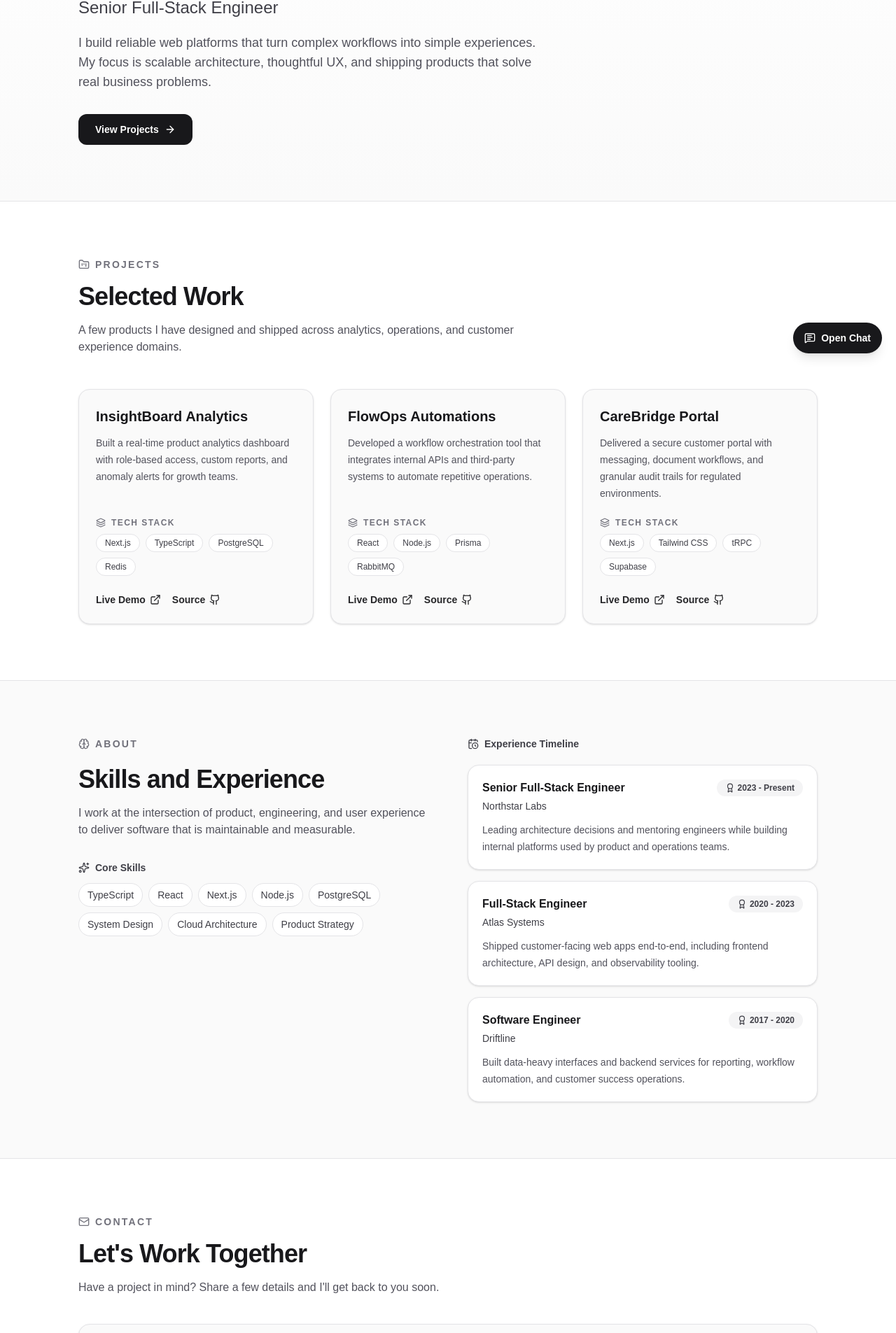
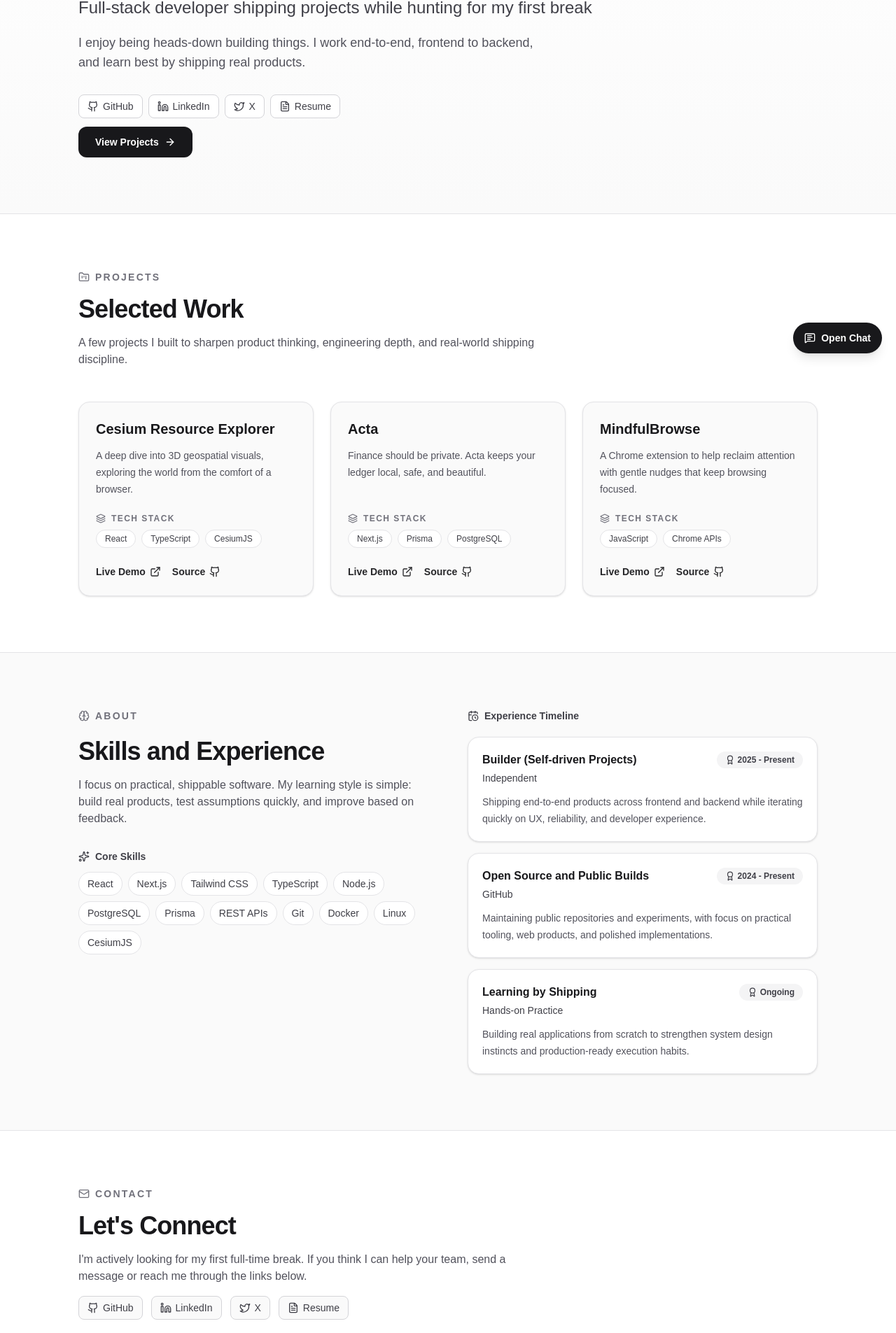
Before and after one commit to uttam-on-git/co-browse-folio, a Next.js app: page / in a window 1280 px wide. Shown: the part 275-2180 px from the top of the page at 70% size. Built offline with nearby package versions, Linux system fonts and the light colour scheme.

Commit message:
feat(content): update portfolio sections with Romendra data and links

```diff
--- a/src/app/page.tsx
+++ b/src/app/page.tsx
@@ -13,7 +13,7 @@ function PortfolioPageContent() {
     useChatContext();
 
   useEffect(() => {
-    document.title = "Alex Carter | Full-Stack Engineer Portfolio";
+    document.title = "Romendra | Full-Stack Developer Portfolio";
 
     const upsertMeta = (selector: string, key: "name" | "property", value: string) => {
       let element = document.head.querySelector<HTMLMetaElement>(selector);
@@ -28,12 +28,12 @@ function PortfolioPageContent() {
     upsertMeta(
       'meta[name="description"]',
       "name",
-      "Portfolio of Alex Carter, a senior full-stack engineer building scalable web products.",
+      "Portfolio of Romendra, a full-stack developer shipping real projects and actively seeking a first full-time role.",
     );
     upsertMeta(
       'meta[property="og:title"]',
       "property",
-      "Alex Carter | Full-Stack Engineer Portfolio",
+      "Romendra | Full-Stack Developer Portfolio",
     );
   }, []);
 
--- a/src/components/sections/AboutSection.tsx
+++ b/src/components/sections/AboutSection.tsx
@@ -8,37 +8,41 @@ type ExperienceItem = {
 };
 
 const skills = [
-  "TypeScript",
   "React",
   "Next.js",
+  "Tailwind CSS",
+  "TypeScript",
   "Node.js",
   "PostgreSQL",
-  "System Design",
-  "Cloud Architecture",
-  "Product Strategy",
+  "Prisma",
+  "REST APIs",
+  "Git",
+  "Docker",
+  "Linux",
+  "CesiumJS",
 ];
 
 const experience: ExperienceItem[] = [
   {
-    role: "Senior Full-Stack Engineer",
-    company: "Northstar Labs",
-    period: "2023 - Present",
+    role: "Builder (Self-driven Projects)",
+    company: "Independent",
+    period: "2025 - Present",
     summary:
-      "Leading architecture decisions and mentoring engineers while building internal platforms used by product and operations teams.",
+      "Shipping end-to-end products across frontend and backend while iterating quickly on UX, reliability, and developer experience.",
   },
   {
-    role: "Full-Stack Engineer",
-    company: "Atlas Systems",
-    period: "2020 - 2023",
+    role: "Open Source and Public Builds",
+    company: "GitHub",
+    period: "2024 - Present",
     summary:
-      "Shipped customer-facing web apps end-to-end, including frontend architecture, API design, and observability tooling.",
+      "Maintaining public repositories and experiments, with focus on practical tooling, web products, and polished implementations.",
   },
   {
-    role: "Software Engineer",
-    company: "Driftline",
-    period: "2017 - 2020",
+    role: "Learning by Shipping",
+    company: "Hands-on Practice",
+    period: "Ongoing",
     summary:
-      "Built data-heavy interfaces and backend services for reporting, workflow automation, and customer success operations.",
+      "Building real applications from scratch to strengthen system design instincts and production-ready execution habits.",
   },
 ];
 
@@ -60,8 +64,9 @@ export default function AboutSection() {
             Skills and Experience
           </h2>
           <p className="mt-4 max-w-xl text-zinc-600">
-            I work at the intersection of product, engineering, and user
-            experience to deliver software that is maintainable and measurable.
+            I focus on practical, shippable software. My learning style is
+            simple: build real products, test assumptions quickly, and improve
+            based on feedback.
           </p>
 
           <div className="mt-8">
--- a/src/components/sections/ContactSection.tsx
+++ b/src/components/sections/ContactSection.tsx
@@ -1,4 +1,13 @@
-import { Mail, MessageSquare, Send, UserRound } from "lucide-react";
+import {
+  FileText,
+  Github,
+  Linkedin,
+  Mail,
+  MessageSquare,
+  Send,
+  Twitter,
+  UserRound,
+} from "lucide-react";
 
 export default function ContactSection() {
   return (
@@ -15,12 +24,51 @@ export default function ContactSection() {
             Contact
           </p>
           <h2 className="text-3xl font-bold tracking-tight text-zinc-900 sm:text-4xl">
-            Let&apos;s Work Together
+            Let&apos;s Connect
           </h2>
           <p className="max-w-2xl text-zinc-600">
-            Have a project in mind? Share a few details and I&apos;ll get back
-            to you soon.
+            I&apos;m actively looking for my first full-time break. If you think
+            I can help your team, send a message or reach me through the links
+            below.
           </p>
+          <div className="flex flex-wrap gap-3 text-sm">
+            <a
+              href="https://github.com/uttam-on-git"
+              target="_blank"
+              rel="noreferrer"
+              className="inline-flex items-center gap-1.5 rounded-lg border border-zinc-300 bg-zinc-50 px-3 py-1.5 font-medium text-zinc-700 hover:bg-zinc-100"
+            >
+              <Github className="h-4 w-4" />
+              GitHub
+            </a>
+            <a
+              href="https://www.linkedin.com/in/uttam-in/"
+              target="_blank"
+              rel="noreferrer"
+              className="inline-flex items-center gap-1.5 rounded-lg border border-zinc-300 bg-zinc-50 px-3 py-1.5 font-medium text-zinc-700 hover:bg-zinc-100"
+            >
+              <Linkedin className="h-4 w-4" />
+              LinkedIn
+            </a>
+            <a
+              href="https://x.com/forgeweb2"
+              target="_blank"
+              rel="noreferrer"
+              className="inline-flex items-center gap-1.5 rounded-lg border border-zinc-300 bg-zinc-50 px-3 py-1.5 font-medium text-zinc-700 hover:bg-zinc-100"
+            >
+              <Twitter className="h-4 w-4" />
+              X
+            </a>
+            <a
+              href="https://www.dropbox.com/scl/fi/i75h447di27cqbcb4six1/romendra-uttam-v1.pdf?rlkey=ga13n5d4my1tsqixhoutbl6zr&e=1&st=slc7xyru&dl=0"
+              target="_blank"
+              rel="noreferrer"
+              className="inline-flex items-center gap-1.5 rounded-lg border border-zinc-300 bg-zinc-50 px-3 py-1.5 font-medium text-zinc-700 hover:bg-zinc-100"
+            >
+              <FileText className="h-4 w-4" />
+              Resume
+            </a>
+          </div>
         </div>
 
         <form
@@ -56,7 +104,7 @@ export default function ContactSection() {
               id="contact-email"
               name="email"
               type="email"
-              placeholder="you@company.com"
+              placeholder="you@company.com (or write to romendrauttam@gmail.com)"
               className="w-full rounded-xl border border-zinc-300 bg-white px-4 py-2.5 text-sm text-zinc-900 outline-none transition focus:border-zinc-400 focus:ring-2 focus:ring-zinc-200"
             />
           </div>
--- a/src/components/sections/HeroSection.tsx
+++ b/src/components/sections/HeroSection.tsx
@@ -1,4 +1,4 @@
-import { ArrowRight, Briefcase, MapPin } from "lucide-react";
+import { ArrowRight, Briefcase, FileText, Github, Linkedin, MapPin, Twitter } from "lucide-react";
 
 export default function HeroSection() {
   return (
@@ -11,26 +11,66 @@ export default function HeroSection() {
       <div className="mx-auto flex w-full max-w-6xl flex-col gap-8 px-6 py-20 sm:px-10 lg:px-12">
         <div className="inline-flex w-fit items-center gap-2 rounded-full border border-zinc-200 bg-white px-4 py-2 text-sm text-zinc-600 shadow-sm">
           <MapPin className="h-4 w-4 text-zinc-500" />
-          San Francisco, CA
+          Open to remote opportunities
         </div>
         <div className="space-y-5">
           <p className="inline-flex items-center gap-2 text-sm font-semibold tracking-[0.16em] text-zinc-500 uppercase">
             <Briefcase className="h-4 w-4" />
-            Available for new opportunities
+            Actively seeking first full-time role
           </p>
           <h1 className="max-w-3xl text-4xl font-bold tracking-tight text-zinc-900 sm:text-5xl lg:text-6xl">
-            Alex Carter
+            Romendra
           </h1>
           <h2 className="max-w-3xl text-xl font-medium text-zinc-700 sm:text-2xl">
-            Senior Full-Stack Engineer
+            Full-stack developer shipping projects while hunting for my first
+            break
           </h2>
           <p className="max-w-2xl text-base leading-7 text-zinc-600 sm:text-lg">
-            I build reliable web platforms that turn complex workflows into
-            simple experiences. My focus is scalable architecture, thoughtful
-            UX, and shipping products that solve real business problems.
+            I enjoy being heads-down building things. I work end-to-end,
+            frontend to backend, and learn best by shipping real products.
           </p>
         </div>
-        <div>
+        <div className="space-y-3">
+          <div className="flex flex-wrap gap-2 text-sm">
+            <a
+              href="https://github.com/uttam-on-git"
+              target="_blank"
+              rel="noreferrer"
+              className="inline-flex items-center gap-1.5 rounded-lg border border-zinc-300 bg-white px-3 py-1.5 font-medium text-zinc-700 hover:bg-zinc-100"
+            >
+              <Github className="h-4 w-4" />
+              GitHub
+            </a>
+            <a
+              href="https://www.linkedin.com/in/uttam-in/"
+              target="_blank"
+              rel="noreferrer"
+              className="inline-flex items-center gap-1.5 rounded-lg border border-zinc-300 bg-white px-3 py-1.5 font-medium text-zinc-700 hover:bg-zinc-100"
+            >
+              <Linkedin className="h-4 w-4" />
+              LinkedIn
+            </a>
+            <a
+              href="https://x.com/forgeweb2"
+              target="_blank"
+              rel="noreferrer"
+              className="inline-flex items-center gap-1.5 rounded-lg border border-zinc-300 bg-white px-3 py-1.5 font-medium text-zinc-700 hover:bg-zinc-100"
+            >
+              <Twitter className="h-4 w-4" />
+              X
+            </a>
+            <a
+              href="https://www.dropbox.com/scl/fi/i75h447di27cqbcb4six1/romendra-uttam-v1.pdf?rlkey=ga13n5d4my1tsqixhoutbl6zr&e=1&st=slc7xyru&dl=0"
+              target="_blank"
+              rel="noreferrer"
+              className="inline-flex items-center gap-1.5 rounded-lg border border-zinc-300 bg-white px-3 py-1.5 font-medium text-zinc-700 hover:bg-zinc-100"
+            >
+              <FileText className="h-4 w-4" />
+              Resume
+            </a>
+          </div>
+
+          <div>
           <a
             href="#projects"
             className="inline-flex items-center gap-2 rounded-xl bg-zinc-900 px-6 py-3 text-sm font-semibold text-white transition hover:bg-zinc-700"
@@ -38,6 +78,7 @@ export default function HeroSection() {
             View Projects
             <ArrowRight className="h-4 w-4" />
           </a>
+          </div>
         </div>
       </div>
     </section>
--- a/src/components/sections/ProjectsSection.tsx
+++ b/src/components/sections/ProjectsSection.tsx
@@ -10,28 +10,28 @@ type Project = {
 
 const projects: Project[] = [
   {
-    title: "InsightBoard Analytics",
+    title: "Cesium Resource Explorer",
     description:
-      "Built a real-time product analytics dashboard with role-based access, custom reports, and anomaly alerts for growth teams.",
-    techStack: ["Next.js", "TypeScript", "PostgreSQL", "Redis"],
-    demoUrl: "https://example.com/insightboard",
-    repoUrl: "https://github.com/example/insightboard",
+      "A deep dive into 3D geospatial visuals, exploring the world from the comfort of a browser.",
+    techStack: ["React", "TypeScript", "CesiumJS"],
+    demoUrl: "https://cesium-resource-explorer.vercel.app/",
+    repoUrl: "https://github.com/uttam-on-git/cesium-resource-explorer",
   },
   {
-    title: "FlowOps Automations",
+    title: "Acta",
     description:
-      "Developed a workflow orchestration tool that integrates internal APIs and third-party systems to automate repetitive operations.",
-    techStack: ["React", "Node.js", "Prisma", "RabbitMQ"],
-    demoUrl: "https://example.com/flowops",
-    repoUrl: "https://github.com/example/flowops",
+      "Finance should be private. Acta keeps your ledger local, safe, and beautiful.",
+    techStack: ["Next.js", "Prisma", "PostgreSQL"],
+    demoUrl: "https://acta-beta.vercel.app/",
+    repoUrl: "https://github.com/uttam-on-git/acta",
   },
   {
-    title: "CareBridge Portal",
+    title: "MindfulBrowse",
     description:
-      "Delivered a secure customer portal with messaging, document workflows, and granular audit trails for regulated environments.",
-    techStack: ["Next.js", "Tailwind CSS", "tRPC", "Supabase"],
-    demoUrl: "https://example.com/carebridge",
-    repoUrl: "https://github.com/example/carebridge",
+      "A Chrome extension to help reclaim attention with gentle nudges that keep browsing focused.",
+    techStack: ["JavaScript", "Chrome APIs"],
+    demoUrl: "https://github.com/uttam-on-git/MindfulBrowse",
+    repoUrl: "https://github.com/uttam-on-git/MindfulBrowse",
   },
 ];
 
@@ -53,8 +53,8 @@ export default function ProjectsSection() {
             Selected Work
           </h2>
           <p className="max-w-2xl text-zinc-600">
-            A few products I have designed and shipped across analytics,
-            operations, and customer experience domains.
+            A few projects I built to sharpen product thinking, engineering
+            depth, and real-world shipping discipline.
           </p>
         </div>
 
```
